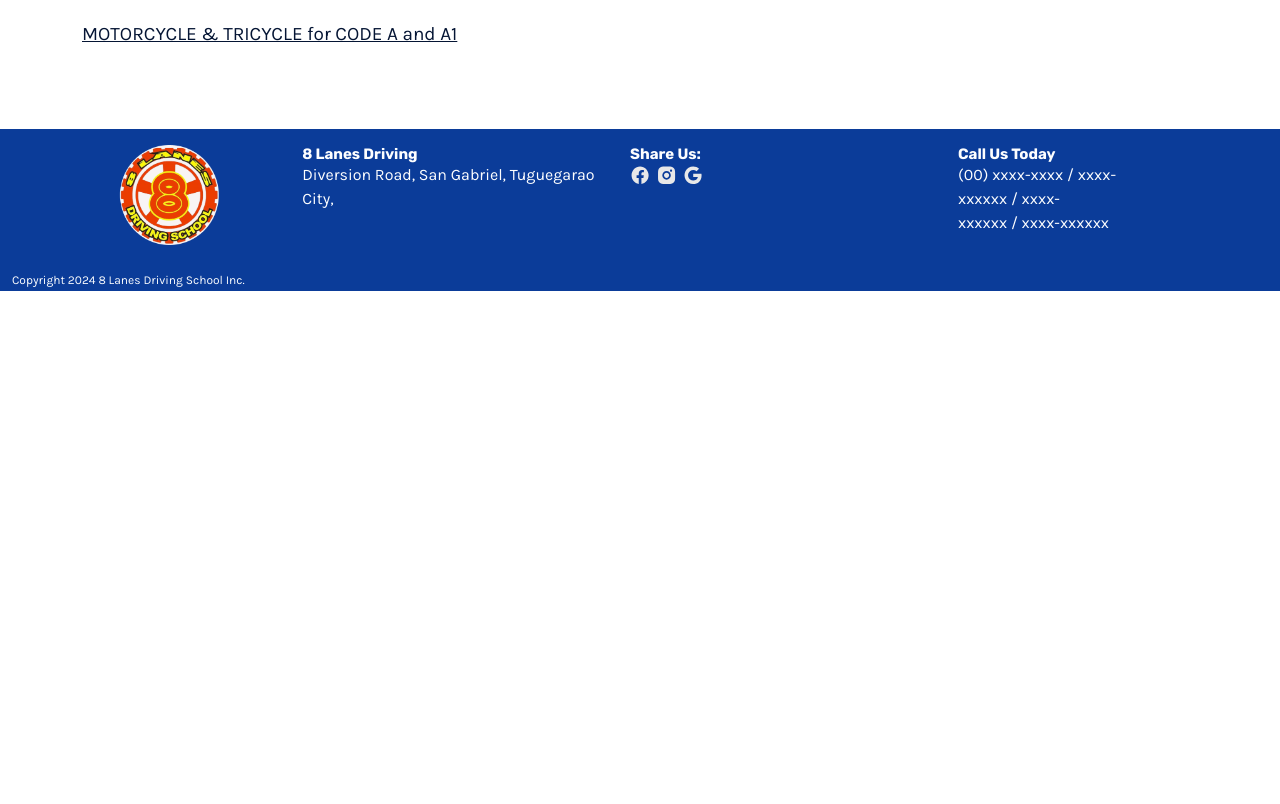
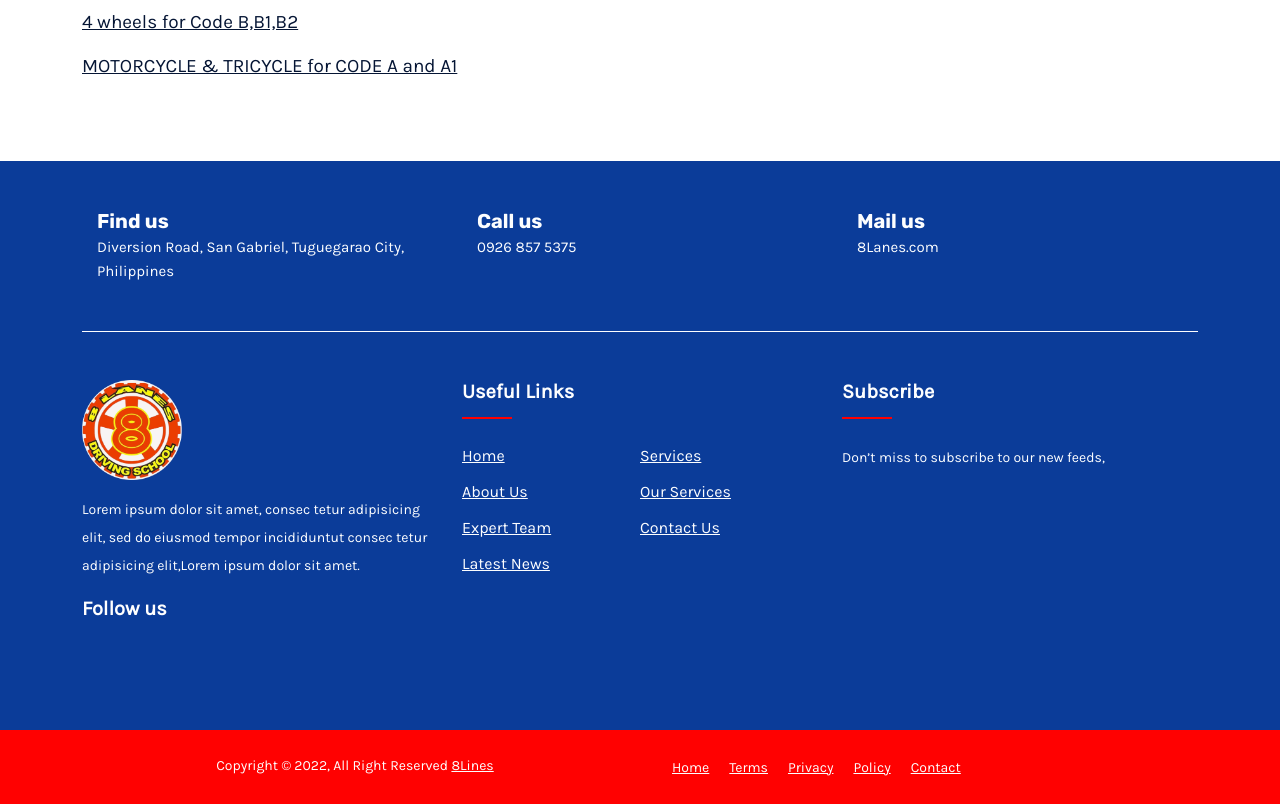
Before and after one commit to gianlarizagithub/8lanes, an Angular app: page /courses in a window 1280 px wide. Shown: the part 1260-2064 px from the top of the page. Before the commit the page ends 1551 px from the top, so only its background shows below. Built offline with nearby package versions, Linux system fonts and the light colour scheme.

Commit message:
update-ui-3

```diff
--- a/src/app/footer/footer.component.html
+++ b/src/app/footer/footer.component.html
@@ -1,4 +1,4 @@
-<div class="footer">
+<!-- <div class="footer">
   <div
     class="container foot p-3 d-flex flex-column flex-lg-row gap-3"
     style="justify-content: space-around"
@@ -48,4 +48,129 @@
   <span class="container" style="font-size: 12px"
     >Copyright 2024 8 Lanes Driving School Inc.
   </span>
-</div>
+</div> -->
+
+<footer class="footer-section">
+  <div class="container">
+    <div class="footer-cta pt-5 pb-5">
+      <div class="row">
+        <div class="col-xl-4 col-md-4 mb-30">
+          <div class="single-cta">
+            <i class="fas fa-map-marker-alt"></i>
+            <div class="cta-text">
+              <h4>Find us</h4>
+              <span
+                >Diversion Road, San Gabriel, Tuguegarao City, Philippines</span
+              >
+            </div>
+          </div>
+        </div>
+        <div class="col-xl-4 col-md-4 mb-30">
+          <div class="single-cta">
+            <i class="fas fa-phone"></i>
+            <div class="cta-text">
+              <h4>Call us</h4>
+              <span>0926 857 5375</span>
+            </div>
+          </div>
+        </div>
+        <div class="col-xl-4 col-md-4 mb-30">
+          <div class="single-cta">
+            <i class="far fa-envelope-open"></i>
+            <div class="cta-text">
+              <h4>Mail us</h4>
+              <span>8Lanes.com</span>
+            </div>
+          </div>
+        </div>
+      </div>
+    </div>
+    <div class="footer-content pt-5 pb-5">
+      <div class="row">
+        <div class="col-xl-4 col-lg-4 mb-50">
+          <div class="footer-widget">
+            <div class="footer-logo">
+              <a href="index.html">
+                <div class="logo-footer">
+                  <img class="" src="/assets/images/logo-for-bar.png" alt="" />
+                </div>
+              </a>
+            </div>
+            <div class="footer-text" style="margin-top: 1rem">
+              <p>
+                Lorem ipsum dolor sit amet, consec tetur adipisicing elit, sed
+                do eiusmod tempor incididuntut consec tetur adipisicing
+                elit,Lorem ipsum dolor sit amet.
+              </p>
+            </div>
+            <div class="footer-social-icon">
+              <span>Follow us</span>
+              <a href="#"><i class="fab fa-facebook-f facebook-bg"></i></a>
+              <a href="#"><i class="fab fa-twitter twitter-bg"></i></a>
+              <a href="#"><i class="fab fa-google-plus-g google-bg"></i></a>
+            </div>
+          </div>
+        </div>
+        <div class="col-xl-4 col-lg-4 col-md-6 mb-30">
+          <div class="footer-widget">
+            <div class="footer-widget-heading">
+              <h3>Useful Links</h3>
+            </div>
+            <ul>
+              <li><a href="#">Home</a></li>
+              <li><a href="#">services</a></li>
+              <li><a href="#">About us</a></li>
+              <li><a href="#">Our Services</a></li>
+              <li><a href="#">Expert Team</a></li>
+              <li><a href="#">Contact us</a></li>
+              <li><a href="#">Latest News</a></li>
+            </ul>
+          </div>
+        </div>
+        <div class="col-xl-4 col-lg-4 col-md-6 mb-50">
+          <div class="footer-widget">
+            <div class="footer-widget-heading">
+              <h3>Subscribe</h3>
+            </div>
+            <div class="footer-text mb-25">
+              <p>Don’t miss to subscribe to our new feeds,</p>
+            </div>
+            <div class="subscribe-form">
+              <!-- <form action="#">
+                <input type="text" placeholder="Email Address" />
+                <button><i class="fab fa-telegram-plane"></i></button>
+              </form> -->
+            </div>
+          </div>
+        </div>
+      </div>
+    </div>
+  </div>
+  <div class="copyright-area">
+    <div class="container">
+      <div class="row">
+        <div class="col-xl-6 col-lg-6 text-center text-lg-left">
+          <div class="copyright-text">
+            <p>
+              Copyright &copy; 2022, All Right Reserved
+              <a href="https://www.facebook.com/profile.php?id=100064226825016"
+                >8Lines</a
+              >
+            </p>
+          </div>
+        </div>
+        <div class="col-xl-6 col-lg-6 d-none d-lg-block text-right">
+          <div class="footer-menu">
+            <ul>
+              <li><a href="#">Home</a></li>
+              <li><a href="#">Terms</a></li>
+              <li><a href="#">Privacy</a></li>
+              <li><a href="#">Policy</a></li>
+              <li><a href="#">Contact</a></li>
+            </ul>
+          </div>
+        </div>
+      </div>
+    </div>
+  </div>
+</footer>
--- a/src/app/footer/footer.component.scss
+++ b/src/app/footer/footer.component.scss
@@ -0,0 +1,34 @@
+// .footer-logo {
+//   margin-bottom: 30px;
+// }
+// .footer-logo img {
+//   max-width: 200px;
+// }
+
+.footer-social-icon a {
+  color: #fff;
+  font-size: 16px;
+  margin-right: 15px;
+}
+.footer-social-icon i {
+  height: 40px;
+  width: 40px;
+  text-align: center;
+  line-height: 38px;
+  border-radius: 50%;
+}
+.facebook-bg {
+  background: #3b5998;
+}
+.twitter-bg {
+  background: #55acee;
+}
+.google-bg {
+  background: #dd4b39;
+}
+
+.subscribe-form button i {
+  color: #fff;
+  font-size: 22px;
+  transform: rotate(-6deg);
+}
--- a/src/app/pages/courses/courses.component.html
+++ b/src/app/pages/courses/courses.component.html
@@ -11,7 +11,7 @@
 <section class="container" style="margin-top: 5rem; margin-bottom: 5rem">
   <div class="c-container">
     <div class="row justify-content-between">
-      <div class="col-lg-5">
+      <div class="col-lg-5 shadow p-3">
         <div class="d-flex flex-column">
           <div class="course" style="width: 100%">
             <img src="/assets/images/img1.jpeg" alt="" />
@@ -56,7 +56,7 @@
           </div>
         </div>
       </div>
-      <div class="col-lg-5">
+      <div class="col-lg-5 shadow p-3">
         <div class="d-flex flex-column">
           <div class="course" style="width: 100%">
             <img src="/assets/images/img2.jpeg" alt="" />
--- a/src/app/pages/home/home.component.html
+++ b/src/app/pages/home/home.component.html
@@ -248,7 +248,7 @@
     <div
       class="courses d-flex flex-column flex-xxl-row gap-5 align-items-center justify-content-around"
     >
-      <div class="course">
+      <div class="course shadow">
         <img src="/assets/images/img1.jpeg" alt="" />
         <div
           class="title-box d-flex flex-column justify-content-center"
@@ -262,7 +262,7 @@
           </span>
         </div>
       </div>
-      <div class="course">
+      <div class="course shadow">
         <img src="/assets/images/img3.jpg" alt="" />
         <div
           class="title-box d-flex flex-column justify-content-center"
@@ -415,7 +415,7 @@
   id="contacts"
   class="container location-section d-flex flex-column-reverse flex-lg-row align-items-center gap-5"
 >
-  <div class="img-location">
+  <div class="img-location shadow">
     <img src="/assets/images/loc-img.png" alt="location" />
   </div>
   <div style="max-width: 547px">
--- a/src/assets/scss/_variables.scss
+++ b/src/assets/scss/_variables.scss
@@ -7,6 +7,12 @@
 :root {
   --custom-white: #fdfeff;
   --text-color: #051534;
+}
+
+.shadow {
+  box-shadow: 0px 2px 3px rgba(3, 7, 18, 0.01),
+    0px 8px 11px rgba(3, 7, 18, 0.03), 0px 18px 25px rgba(3, 7, 18, 0.04),
+    0px 32px 44px rgba(3, 7, 18, 0.06);
 }
 
 @font-face {
--- a/src/assets/scss/components/footer.scss
+++ b/src/assets/scss/components/footer.scss
@@ -1,3 +1,153 @@
+.footer-section ul {
+  margin: 0px;
+  padding: 0px;
+}
+
+.footer-section {
+  background: $PrimaryBlue;
+  position: relative;
+}
+
+.footer-cta {
+  border-bottom: 1px solid var(--custom-white);
+}
+
+.single-cta i {
+  color: var(--custom-white);
+  font-size: 30px;
+  float: left;
+  margin-top: 8px;
+}
+
+.cta-text {
+  padding-left: 15px;
+  display: inline-block;
+}
+.cta-text h4 {
+  font-family: SecondaryFont;
+
+  color: var(--custom-white);
+  font-size: 20px;
+  font-weight: 600;
+  margin-bottom: 2px;
+}
+.cta-text span {
+  color: var(--custom-white);
+  font-size: 15px;
+}
+.footer-content {
+  position: relative;
+  z-index: 2;
+}
+
+.footer-pattern img {
+  position: absolute;
+  top: 0;
+  left: 0;
+  height: 330px;
+  background-size: cover;
+  background-position: 100% 100%;
+}
+
+.footer-text p {
+  margin-bottom: 14px;
+  font-size: 14px;
+  color: var(--custom-white);
+  line-height: 28px;
+}
+
+.footer-social-icon span {
+  color: #fff;
+  display: block;
+  font-size: 20px;
+  font-weight: 700;
+  // font-family: "Poppins", sans-serif;
+  margin-bottom: 20px;
+}
+
+.footer-widget-heading h3 {
+  color: var(--custom-white);
+  font-size: 20px;
+  font-weight: 600;
+  margin-bottom: 40px;
+  position: relative;
+}
+
+.footer-widget-heading h3::before {
+  content: "";
+  position: absolute;
+  left: 0;
+  bottom: -15px;
+  height: 2px;
+  width: 50px;
+  background: $PrimaryRed;
+}
+.footer-widget ul li {
+  display: inline-block;
+  float: left;
+  width: 50%;
+  margin-bottom: 12px;
+}
+
+.footer-widget ul li a:hover {
+  color: $PrimaryRed;
+}
+
+.footer-widget ul li a {
+  color: var(--custom-white);
+  text-transform: capitalize;
+}
+
+.subscribe-form {
+  position: relative;
+  overflow: hidden;
+}
+
+.subscribe-form input {
+  width: 100%;
+  padding: 14px 28px;
+  background: #2e2e2e;
+  border: 1px solid #2e2e2e;
+  color: #fff;
+}
+
+// .subscribe-form button {
+//   position: absolute;
+//   right: 0;
+//   background: #ff5e14;
+//   padding: 13px 20px;
+//   border: 1px solid #ff5e14;
+//   top: 0;
+// }
+
+.copyright-area {
+  background: $PrimaryRed;
+  padding: 25px 0;
+}
+
+.copyright-text p {
+  margin: 0;
+  font-size: 14px;
+  color: var(--custom-white);
+}
+
+.copyright-text p a {
+  color: var(--custom-white);
+}
+
+.footer-menu li {
+  display: inline-block;
+  margin-left: 20px;
+}
+.footer-menu li:hover a {
+  color: $PrimaryRed;
+}
+.footer-menu li a {
+  font-size: 14px;
+  color: var(--custom-white);
+}
+
+///////////////////
 .footer {
   color: var(--custom-white);
   background: $PrimaryBlue;
```
